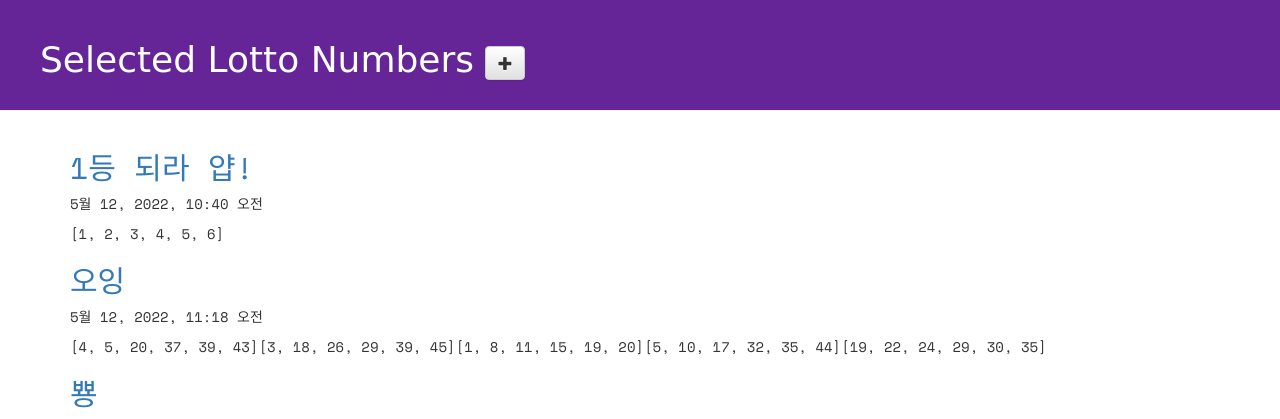
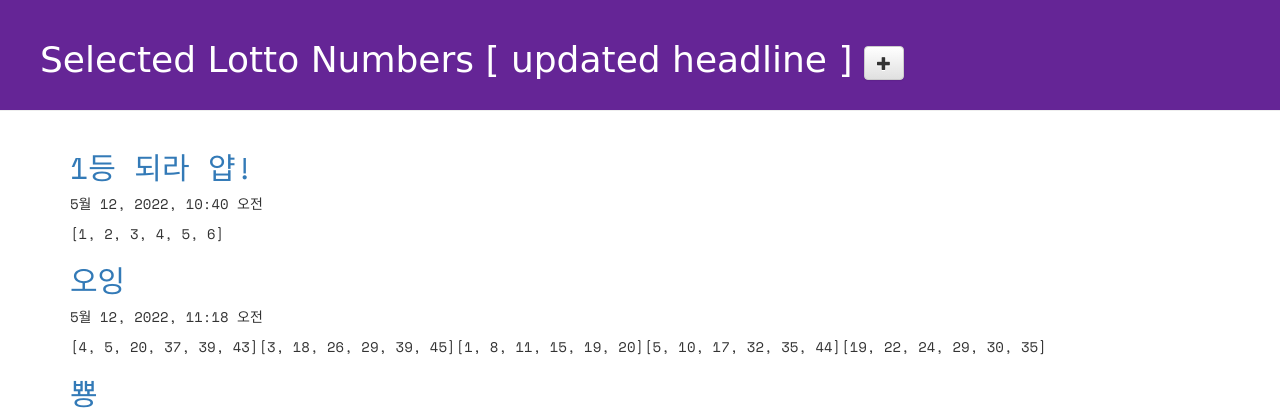
Before and after one commit to hk9713/django_lotto, a Django app: page /lotto/ in a window 1280 px wide. Shown: the top 419 px of the page. Run offline with Django 3.2, Linux system fonts and the light colour scheme; data comes from the database, SQL or seed files in the repository; some libraries are stand-ins or nearby versions; some web fonts are replaced.

Commit message:
Add headline text at default.html

```diff
--- a/lotto/templates/lotto/default.html
+++ b/lotto/templates/lotto/default.html
@@ -18,7 +18,7 @@
 
   <div class="page-header">
     <h1>
-      Selected Lotto Numbers
+      Selected Lotto Numbers [ updated headline ]
       <a href="{% url 'new_lotto' %}">
         <span class="glyphicon glyphicon-plus btn btn-default"></span>
       </a>
```
